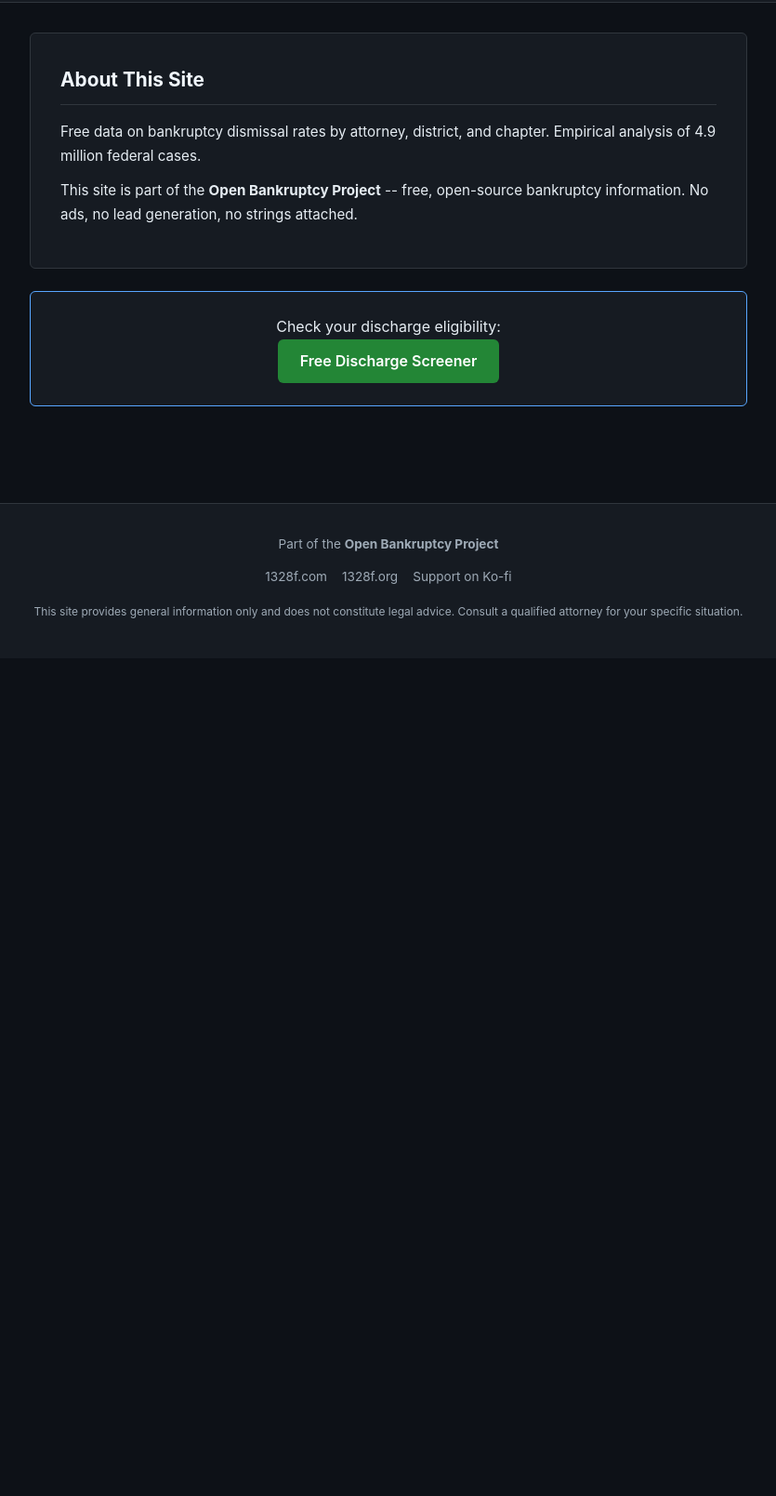
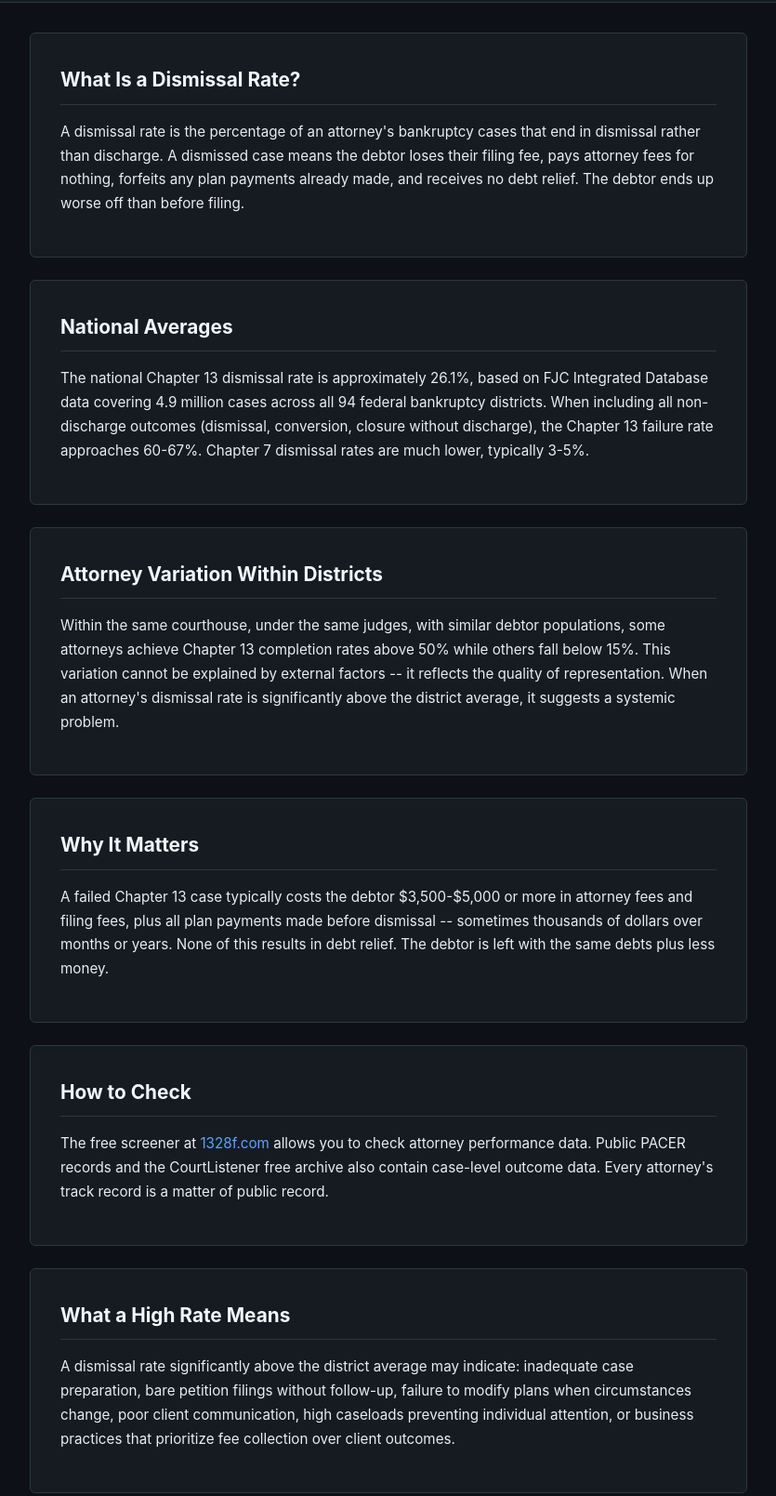
Before and after one commit to openbankruptcyproject/dismissalrate.org, a plain HTML site: page index.html in a window 1280 px wide. Shown: the part 272-1881 px from the top of the page at 93% size, without its empty margins (222-1057 px from the left). Before the commit the page ends 980 px from the top, so only its background shows below. Drawn offline with Linux system fonts and the light colour scheme.

Commit message:
Full content: dismissal rate data guide

```diff
--- a/index.html
+++ b/index.html
@@ -6,8 +6,8 @@
 <meta charset="UTF-8">
 <meta name="viewport" content="width=device-width, initial-scale=1.0">
 <title>Bankruptcy Dismissal Rates -- Attorney Performance Data | dismissalrate.org</title>
-<meta name="description" content="Free data on bankruptcy dismissal rates by attorney, district, and chapter. Empirical analysis of 4.9 million federal cases.">
-<link rel="canonical" href="https://dismissalrate.org/">
+<meta name="description" content="Free data on bankruptcy dismissal rates by attorney, district, and chapter. Analysis of 4.9 million federal cases.">
+<link rel="canonical" href="https://dismissalrate.org/index.html">
 <meta property="og:title" content="Bankruptcy Dismissal Rates -- Attorney Performance Data">
 <meta property="og:description" content="Free data on bankruptcy dismissal rates by attorney, district, and chapter. Empirical analysis of 4.9 million federal cases.">
 <meta property="og:url" content="https://dismissalrate.org/">
@@ -44,8 +44,41 @@ main{max-width:820px;margin:0 auto;padding:2rem 1.5rem}
 <div class="nav-links"><a href="https://1328f.com">1328f.com</a><a href="https://1328f.org">1328f.org</a></div></nav>
 <header><h1>Bankruptcy Dismissal Rates -- Attorney Performance Data</h1><p class="subtitle">Free data on bankruptcy dismissal rates by attorney, district, and chapter. Empirical analysis of 4.9 million federal cases.</p></header>
 <main id="main-content">
-<div class="content-section"><h2>About This Site</h2><p>Free data on bankruptcy dismissal rates by attorney, district, and chapter. Empirical analysis of 4.9 million federal cases.</p><p>This site is part of the <strong>Open Bankruptcy Project</strong> -- free, open-source bankruptcy information. No ads, no lead generation, no strings attached.</p></div>
-<div class="cta-box"><p>Check your discharge eligibility:</p><a href="https://1328f.com" class="btn">Free Discharge Screener</a></div>
+
+  <div class="content-section">
+    <h2>What Is a Dismissal Rate?</h2>
+    <p>A dismissal rate is the percentage of an attorney's bankruptcy cases that end in dismissal rather than discharge. A dismissed case means the debtor loses their filing fee, pays attorney fees for nothing, forfeits any plan payments already made, and receives no debt relief. The debtor ends up worse off than before filing.</p>
+  </div>
+
+  <div class="content-section">
+    <h2>National Averages</h2>
+    <p>The national Chapter 13 dismissal rate is approximately 26.1%, based on FJC Integrated Database data covering 4.9 million cases across all 94 federal bankruptcy districts. When including all non-discharge outcomes (dismissal, conversion, closure without discharge), the Chapter 13 failure rate approaches 60-67%. Chapter 7 dismissal rates are much lower, typically 3-5%.</p>
+  </div>
+
+  <div class="content-section">
+    <h2>Attorney Variation Within Districts</h2>
+    <p>Within the same courthouse, under the same judges, with similar debtor populations, some attorneys achieve Chapter 13 completion rates above 50% while others fall below 15%. This variation cannot be explained by external factors -- it reflects the quality of representation. When an attorney's dismissal rate is significantly above the district average, it suggests a systemic problem.</p>
+  </div>
+
+  <div class="content-section">
+    <h2>Why It Matters</h2>
+    <p>A failed Chapter 13 case typically costs the debtor $3,500-$5,000 or more in attorney fees and filing fees, plus all plan payments made before dismissal -- sometimes thousands of dollars over months or years. None of this results in debt relief. The debtor is left with the same debts plus less money.</p>
+  </div>
+
+  <div class="content-section">
+    <h2>How to Check</h2>
+    <p>The free screener at <a href="https://1328f.com">1328f.com</a> allows you to check attorney performance data. Public PACER records and the CourtListener free archive also contain case-level outcome data. Every attorney's track record is a matter of public record.</p>
+  </div>
+
+  <div class="content-section">
+    <h2>What a High Rate Means</h2>
+    <p>A dismissal rate significantly above the district average may indicate: inadequate case preparation, bare petition filings without follow-up, failure to modify plans when circumstances change, poor client communication, high caseloads preventing individual attention, or business practices that prioritize fee collection over client outcomes.</p>
+  </div>
+
+  <div class="cta-box">
+    <p>Check attorney performance</p>
+    <a href="https://1328f.com" class="btn">Free Discharge Screener</a>
+  </div>
 </main>
 <footer class="network-footer">
 <p>Part of the <strong>Open Bankruptcy Project</strong></p>
```
